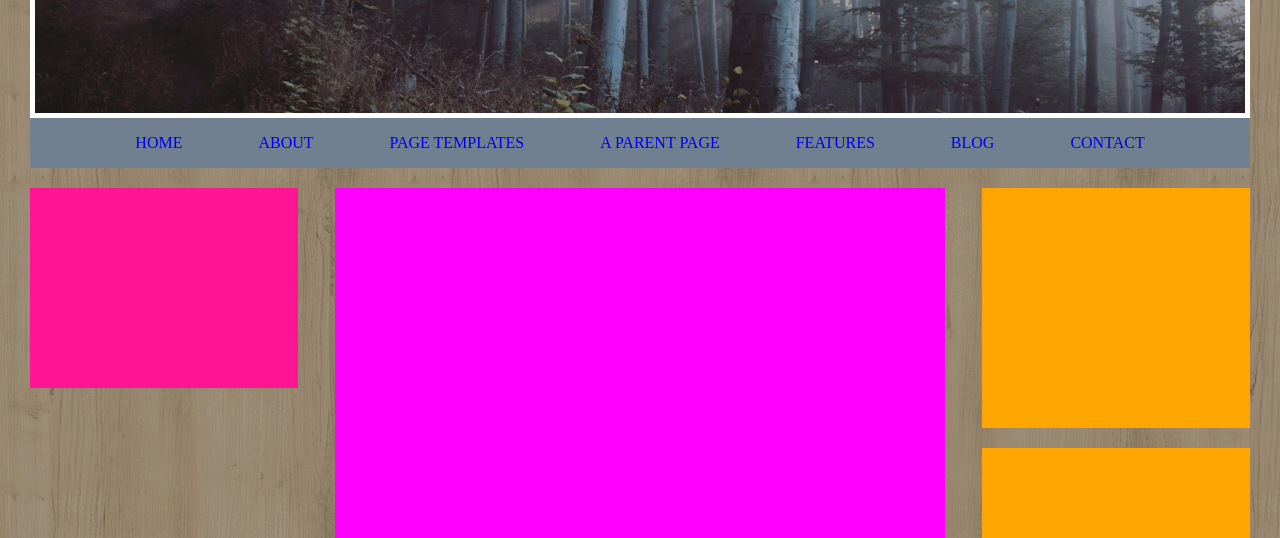
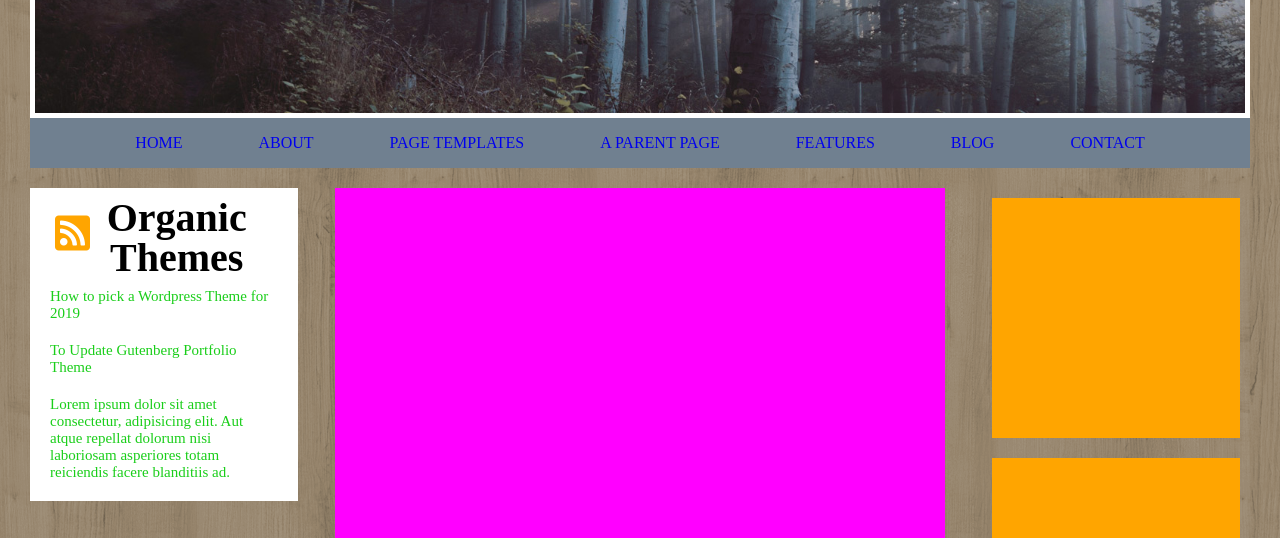
Before and after one commit to PierGiulioMinetti/htmlcss-wp, a plain HTML site: page index.html in a window 1280 px wide. Shown: the part 262-800 px from the top of the page. Drawn offline with Linux system fonts and the light colour scheme.

Commit message:
Editing Left Side-Bar

```diff
--- a/css/style.css
+++ b/css/style.css
@@ -46,9 +46,6 @@ header div h2{
 .header-bar ul li a:hover{
     background-color: orange;
 }
-
-
-
 /* MAIN */
 main{
     height: 500px;
@@ -67,15 +64,42 @@ main section{
 }
 
 /* ASIDE */
+/* LEFT ASIDE */
+.clear-fix::after{
+display: table;
+content: '';
+clear: both;
+}
+main aside .clear-fix div{
+    float: left;
+margin: 15px;
+}
+.fas.fa-rss-square{
+    font-size: 40px;
+    background-color: white;
+    color: orange;
+}
+main aside .clear-fix h2{
+    font-size: 40px;
+    text-align: center;
+    padding-right: 40px;
+    line-height: 40px;
+}
+main aside div p{
+    color: rgb(26, 206, 26);
+    padding: 10px;
+    font-size: 15px;
+}
 main aside{
-    height: 200px;
     width: 22%;
     float: left;
+    padding: 10px;
 }
 .left{
     margin-right:3%;
-    background-color: deeppink;
+    background-color: white;
 }
+
 .right{
     margin-left:3%;
     height: 100%;
--- a/index.html
+++ b/index.html
@@ -34,7 +34,16 @@
     <!-- main -->
             <!-- left -->
         <main>
-            <aside class="left"></aside>
+            <aside class="left">
+                <div class="clear-fix">
+                    <div><i class="fas fa-rss-square"></i></div>
+                    <h2>Organic Themes</h2>
+                    <p>How to pick a Wordpress Theme for 2019</p>
+                    <p>To Update Gutenberg Portfolio Theme</p>
+                    <p>Lorem ipsum dolor sit amet consectetur, adipisicing elit. Aut atque repellat dolorum nisi laboriosam asperiores totam reiciendis facere blanditiis ad.</p>
+                </div>
+                </div>
+            </aside>
             <!-- center -->
             <section></section>
             <!-- right -->
```
